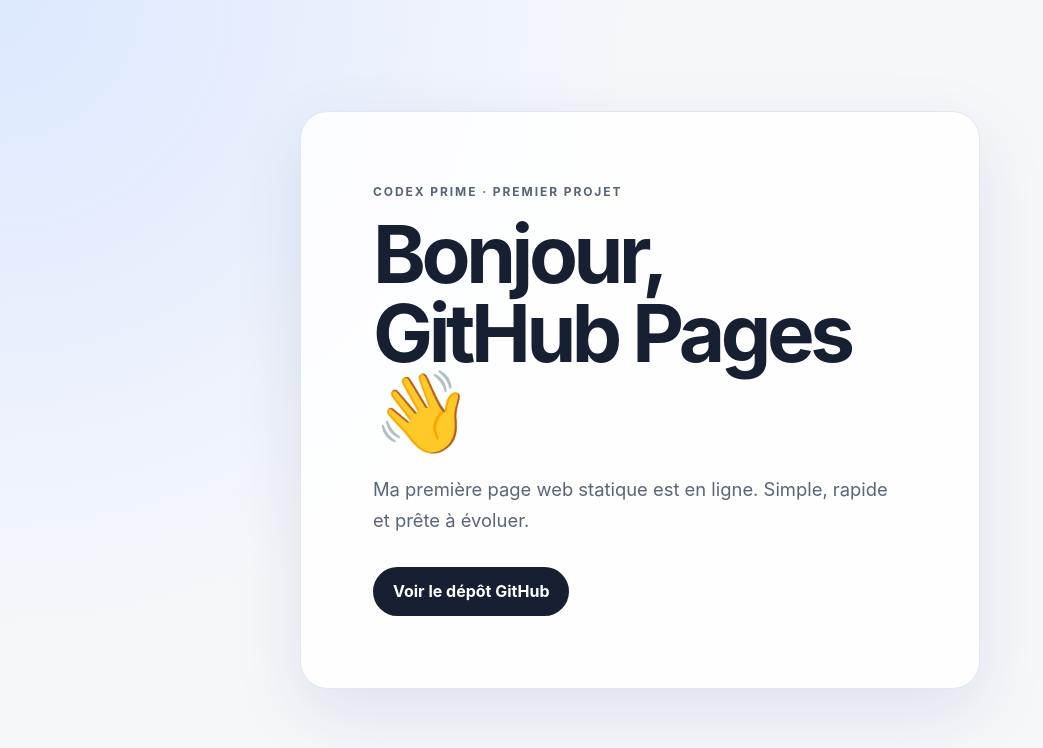
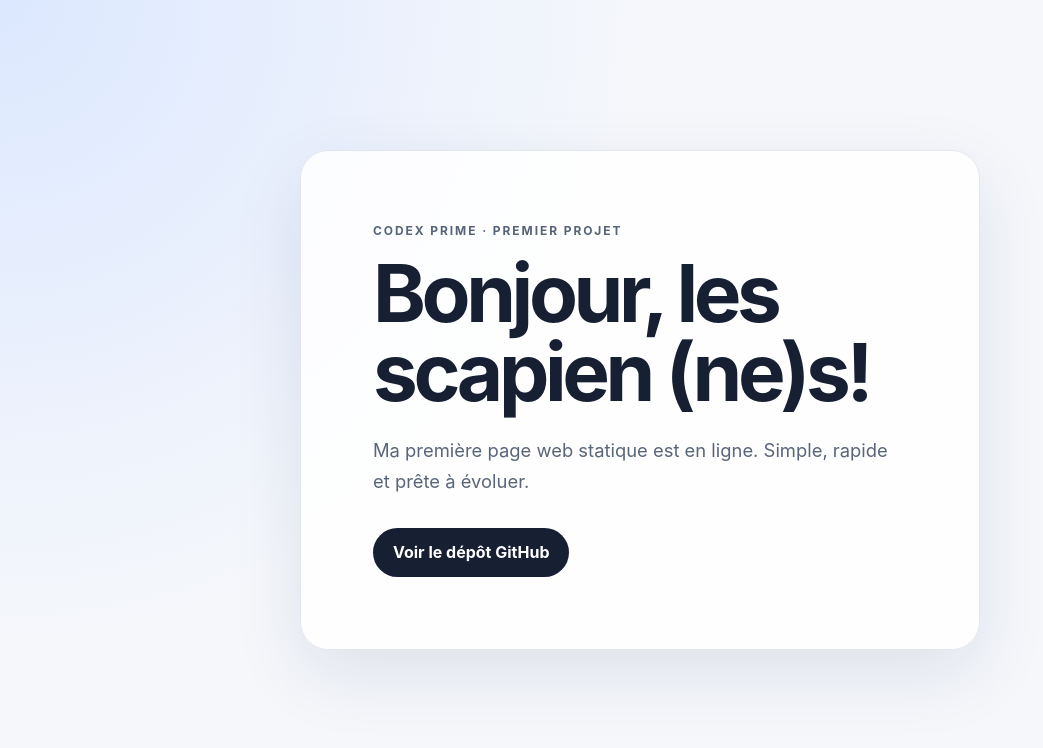
Before and after one commit to newgeekhere/Codex-prime, a plain HTML site: page index.html in a window 1280 px wide. Shown: the whole page, without its empty margins (0-1043 px from the left). Drawn offline with Linux system fonts and the light colour scheme.

Commit message:
Add greeting message to homepage

```diff
--- a/index.html
+++ b/index.html
@@ -11,7 +11,7 @@
   <main class="hero">
     <div class="card">
       <p class="eyebrow">CODEX PRIME · PREMIER PROJET</p>
-      <h1>Bonjour, GitHub Pages 👋</h1>
+      <h1>Bonjour, les scapien (ne)s!</h1>
       <p class="intro">Ma première page web statique est en ligne. Simple, rapide et prête à évoluer.</p>
       <a class="button" href="https://github.com/newgeekhere/Codex-prime">Voir le dépôt GitHub</a>
     </div>
```
